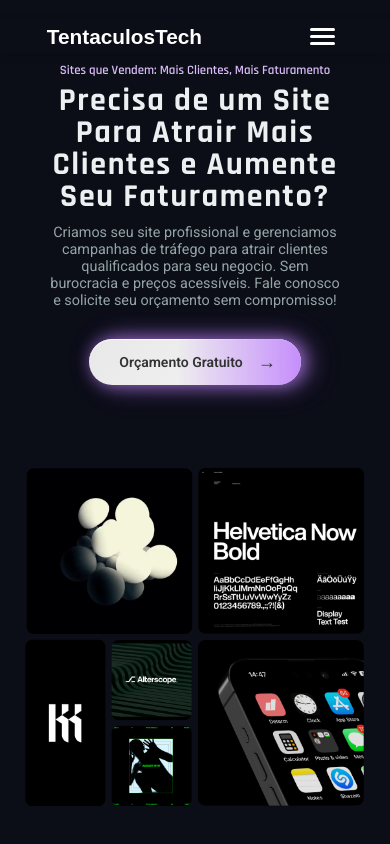
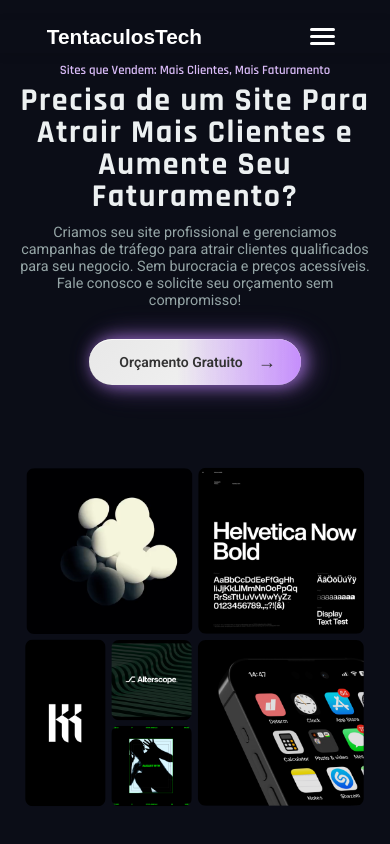
Before and after one commit to DomCarlosAdriano/TentaculosTech.com, a React (Vite) app: page / in a window 390 px wide. Shown: the top 844 px of the page. Built offline with nearby package versions, Linux system fonts and the light colour scheme.

Commit message:
style: melhorar a responsividade

```diff
--- a/src/components/Faq/Faq.module.css
+++ b/src/components/Faq/Faq.module.css
@@ -237,7 +237,7 @@
   }
 
   .subtitle {
-    font-size: 0.85rem;
+    font-size: 0.90rem;
   }
 
   .faqQuestion {
--- a/src/components/Header/Header.module.css
+++ b/src/components/Header/Header.module.css
@@ -97,7 +97,7 @@
 }
 
 /* Mobile Styles */
-@media (max-width: 768px) {
+@media (max-width: 850px) {
   .container {
     padding: 1rem;
   }
--- a/src/components/Hero/Hero.module.css
+++ b/src/components/Hero/Hero.module.css
@@ -155,8 +155,10 @@
 @media (max-width: 600px) {
   .hero{
      max-height: 900px;
+  }
 
-
+  .content{
+    width: 90%;
   }
 
   .animationHero {
```
